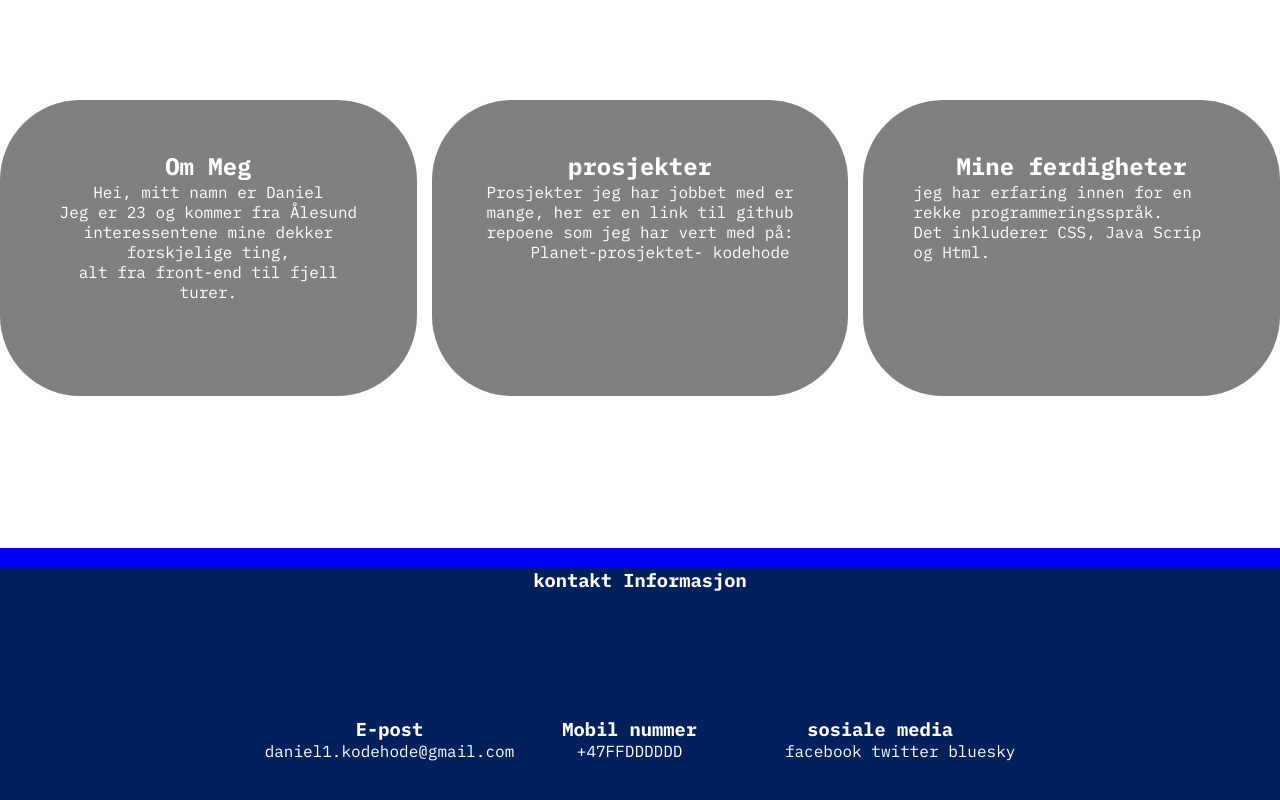
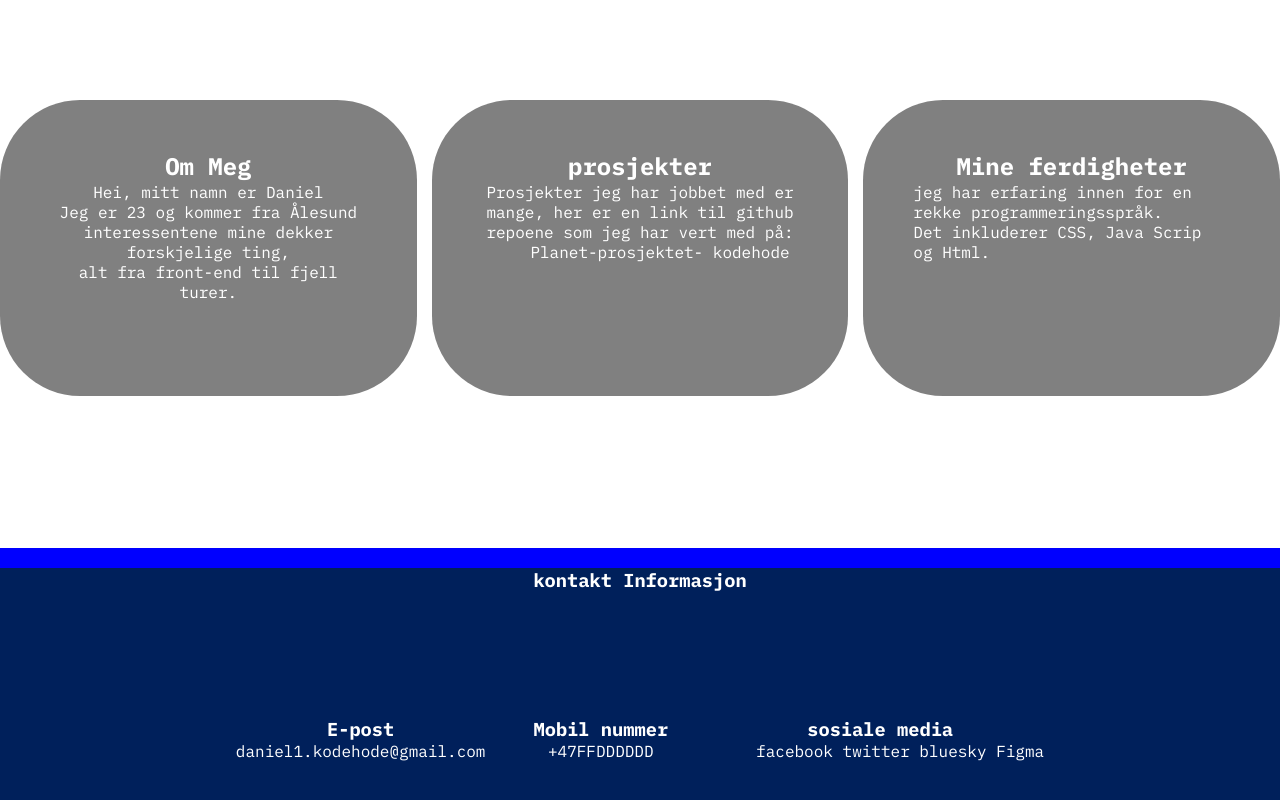
Before and after one commit to Danielvartatt/oppgave-uke-47, a plain HTML site: page index.html in a window 1280 px wide. Shown: the part 712-1512 px from the top of the page. Drawn offline with Linux system fonts and the light colour scheme.

Commit message:
link til figma

```diff
--- a/index.html
+++ b/index.html
@@ -78,6 +78,7 @@
             <il><a href="https://nn-no.facebook.com/">facebook</a></il>
             <il><a href="https://x.com/">twitter</a></il>
             <il><a href="https://bsky.app/">bluesky</a></il>
+            <il><a href="https://www.figma.com/design/lmz3MtF5ea6YuMiiYNn4FH/Untitled?node-id=0-1&t=XwJeZp49aEI3Tb3n-1">Figma</a></il>
           </ul>
         </div>
       </section>
```
